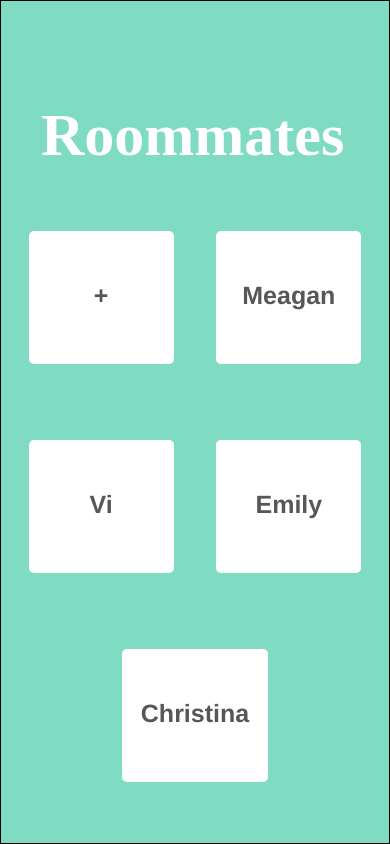
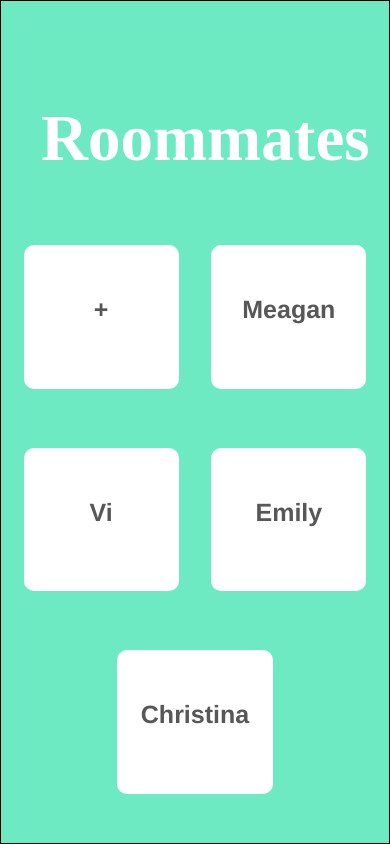
Before and after one commit to meagan-lai/Chore-Share, a React Native app: screen / in a window 390 px wide. Built offline with nearby package versions, Linux system fonts and the light colour scheme.

Commit message:
Added shadows to buttons

```diff
--- a/App.js
+++ b/App.js
@@ -71,7 +71,7 @@ const styles = StyleSheet.create({
     flexWrap: "wrap",
     justifyContent: "center",
     alignItems: "center",
-    backgroundColor: "#7FDCC2",
+    backgroundColor: "#6eeac3",
     justifyContent: "space-evenly",
     alignItems: "flex-start",
     borderWidth: 1
@@ -79,8 +79,6 @@ const styles = StyleSheet.create({
 
   button: {
     backgroundColor: "white",
-    borderColor: "#7FDCC2",
-    borderWidth: 5,
     margin: 10,
     paddingVertical: 10,
     borderRadius: 10,
@@ -100,10 +98,11 @@ const styles = StyleSheet.create({
     textAlign: "left",
     fontFamily: "Vibur",
     fontWeight: "bold",
-    fontSize: 60,
+    fontSize: 65,
     color: "white",
     width: "100%",
     paddingLeft: 40,
-    paddingTop: 100
+    paddingTop: 100,
+    paddingBottom: 20
   }
 });
--- a/Roommate.js
+++ b/Roommate.js
@@ -10,8 +10,6 @@ import {
 const styles = StyleSheet.create({
   button: {
     backgroundColor: "white",
-    borderColor: "#7FDCC2",
-    borderWidth: 5,
     margin: 10,
     paddingVertical: 10,
     borderRadius: 10,
@@ -27,8 +25,6 @@ const styles = StyleSheet.create({
     paddingVertical: 40
   },
   active: {
-    borderColor: "#54B888",
-    borderWidth: 5,
     backgroundColor: "white",
     margin: 10,
     paddingHorizontal: 5,
@@ -36,7 +32,10 @@ const styles = StyleSheet.create({
     borderRadius: 10,
     width: "40%",
     height: "17%",
-    paddingVertical: 50
+    paddingVertical: 50,
+    shadowOffset: { width: 11, height: 11 },
+    shadowColor: "#23513b",
+    shadowOpacity: 1.0
   },
 
   textActive: {
```
